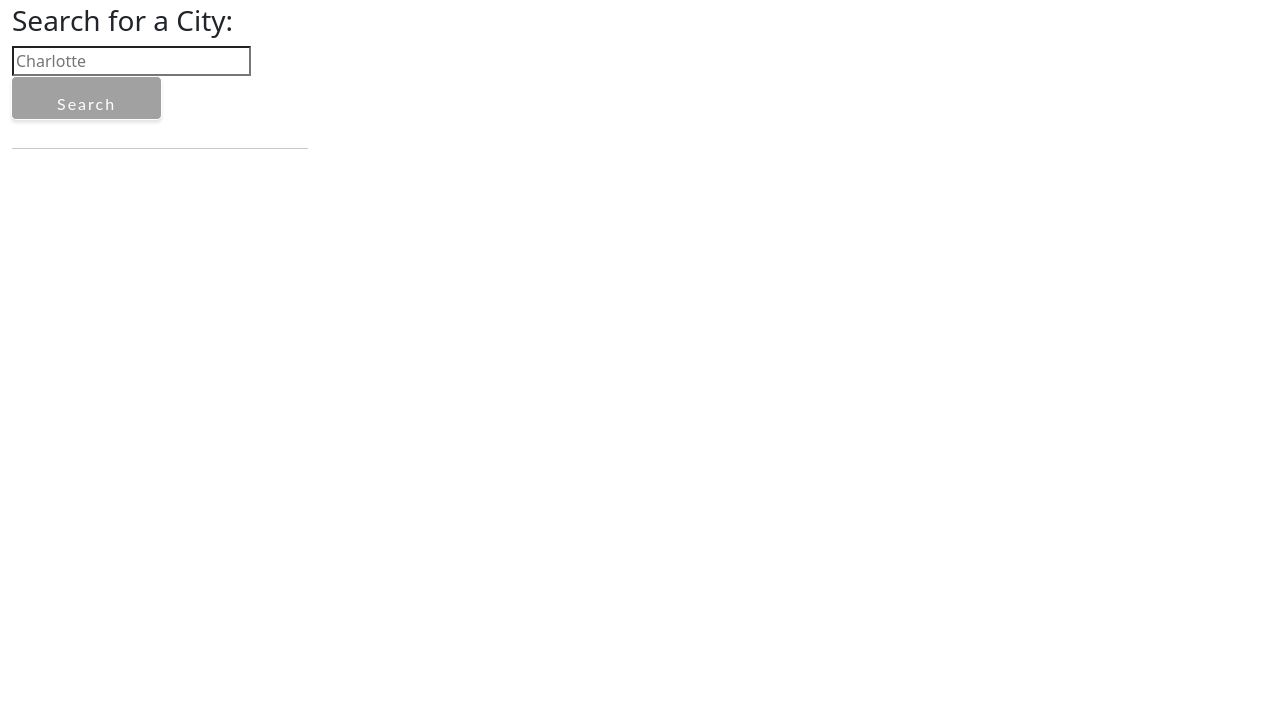
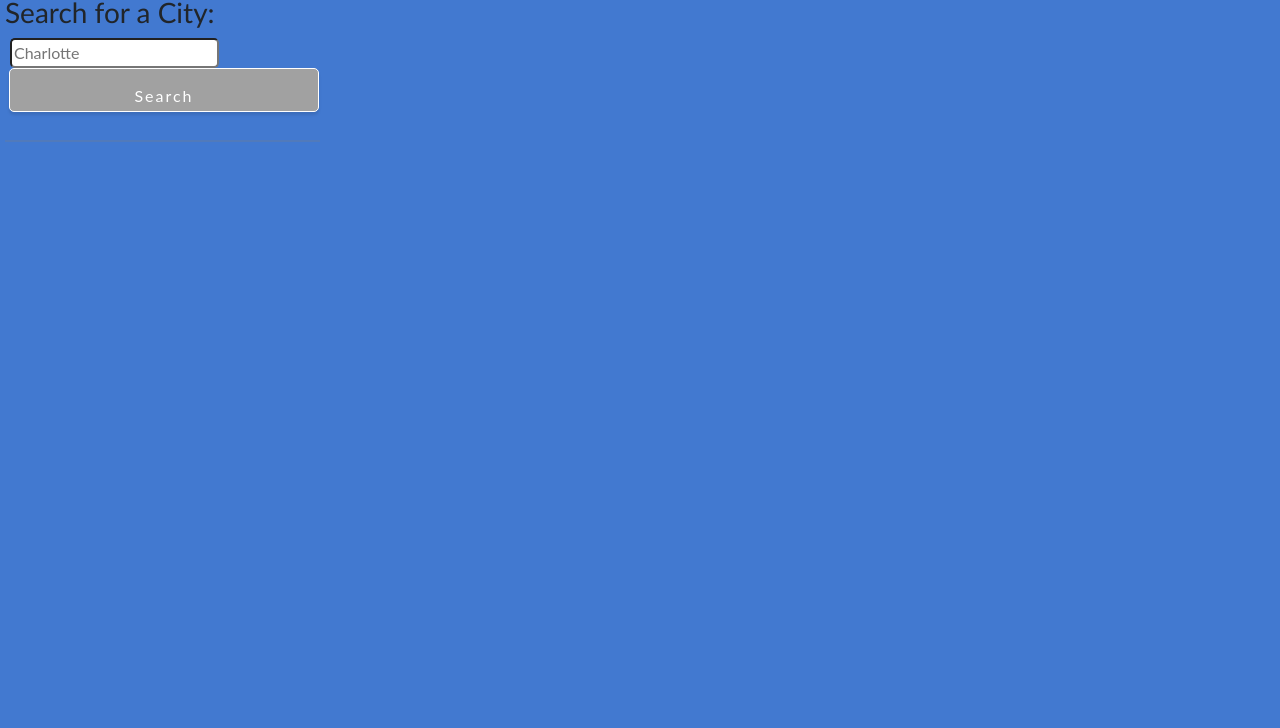
Before and after one commit to djamiranda/Weather-Dashboard, a plain HTML site: page index.html in a window 1280 px wide. Shown: the part 72-800 px from the top of the page. Drawn offline with nearby package versions, Linux system fonts and the light colour scheme.

Commit message:
updated body, forecast & background styling

```diff
--- a/assets/css/style.css
+++ b/assets/css/style.css
@@ -1,3 +1,77 @@
+* {
+    box-sizing: border-box;
+  }
+
+  /* color scheme sourced from http://khroma.co/generator/ */
+  :root {
+    --outer-space: #33393f;
+    --bright-turquoise: #2aefcb;
+    --gin: #e0eae4;
+    --heliotrope: #e866ec;
+  }
+
+  body {
+    margin: 0;
+    padding: 0;
+    font-family: 'Trebuchet MS', 'Lucida Sans Unicode', 'Lucida Grande', 'Lucida Sans', Arial, sans-serif;
+    line-height: 1.5;
+    background-color: #4279d0;
+  }
+
+  h1,
+  h2,
+  h3,
+  h4,
+  h5,
+  h6 {
+    margin: 0;
+
+  }
+
+  p {
+    margin: 0;
+  }
+
+.input-group,  .form-group, .input-group-append, .form {
+  width: 100%;
+  padding-right: 0px;
+
+  margin-right: 0px !important;
+}
+
+hr.weather {
+  border-top: 2px solid grey;
+  width: 100%;
+}
+
+.weather-search {
+      border-radius: 5px !important;
+      font-family: 'Lato', 'Helvetica', 'Arial', 'sans-serif';
+}
+.today {
+  padding-left: 0px;
+}
+#forecastTitle {
+  padding-left: 5px;
+}
+.card {
+    background-color: #4d5a66;
+    padding-right: 0px !important;
+    padding-left: 5px !important;
+}
+
+.col-md-2 {
+    padding-right: 0px !important;
+    padding-left: 5px !important;
+}
+.col-md-3 {
+  padding-right: 0px !important;
+  padding-left: 5px !important;
+}
+.col-md-9 {
+  padding-right: 0px !important;
+  padding-left: 20px !important;
+}
 .card-body {
     padding-left: 0px;
   }
--- a/assets/js/script.js
+++ b/assets/js/script.js
@@ -1,5 +1,5 @@
 $(document).ready(function () {
-    var APIKEY = "8c7df6150f9dfe4b9fc100e2519e4fd4"
+    var APIKEY = "79aa6f208e3465fd8b2baea62924e6e9"
     var baseURL = "https://api.openweathermap.org/data/2.5/forecast?";
     var cityData = []
 
```
